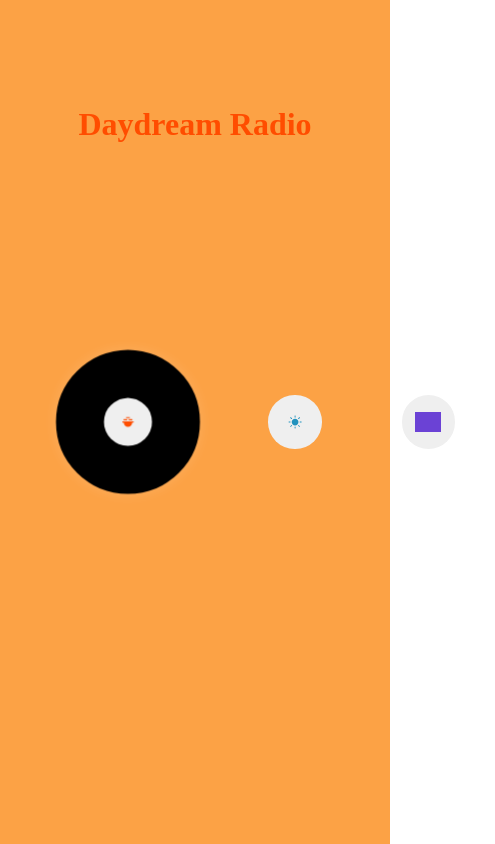
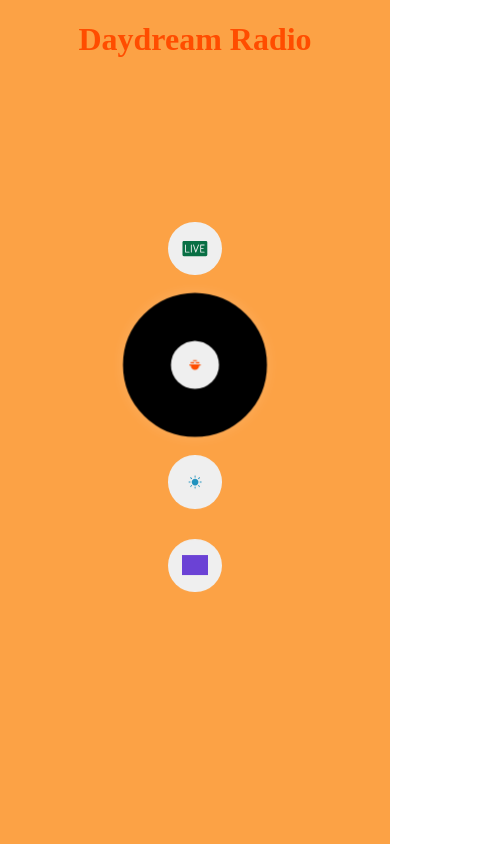
Before and after one commit to alexander-lebed/daydream-radio-ui, a Next.js app: page /Home in a window 390 px wide. Shown: the whole page, 495 px wide, since content can reach past the window. Built offline with nearby package versions, Linux system fonts and the light colour scheme; grey boxes are pictures that could not be loaded; a web font is replaced by a local one.

Commit message:
make Home page responsive

```diff
--- a/pages/Home/styles.ts
+++ b/pages/Home/styles.ts
@@ -1,5 +1,6 @@
 import styled from 'styled-components';
 import {getColors} from "../../helpers/modeStyle";
+import {deviceMediaQuery} from "../../constants";
 
 export const Layout = styled.div`
     position: relative;
@@ -13,18 +14,29 @@ export const Layout = styled.div`
 `;
 
 export const Title = styled.h1`
-    position: absolute;
-    top: 10%;
     font-family: 'Yeon Sung', cursive;
+
+    @media ${deviceMediaQuery.laptop} {
+      position: absolute;
+      top: 10%;
+    }
 `;
 
 export const ModeButtonToolbar = styled.div`
     display: flex;
+    flex-direction: column;
     align-items: center;
     position: absolute;
     top: 50%;
     transform: translateY(-50%);
     button {
-      margin: 0 40px;
+      margin: 0 0 30px 0;
+    }
+
+    @media ${deviceMediaQuery.laptop} {
+      flex-direction: row;
+      button {
+        margin: 0 40px 0 0;
+      }
     }
 `;
```
Also changed, not shown: constants.ts (+4 -4 lines).
